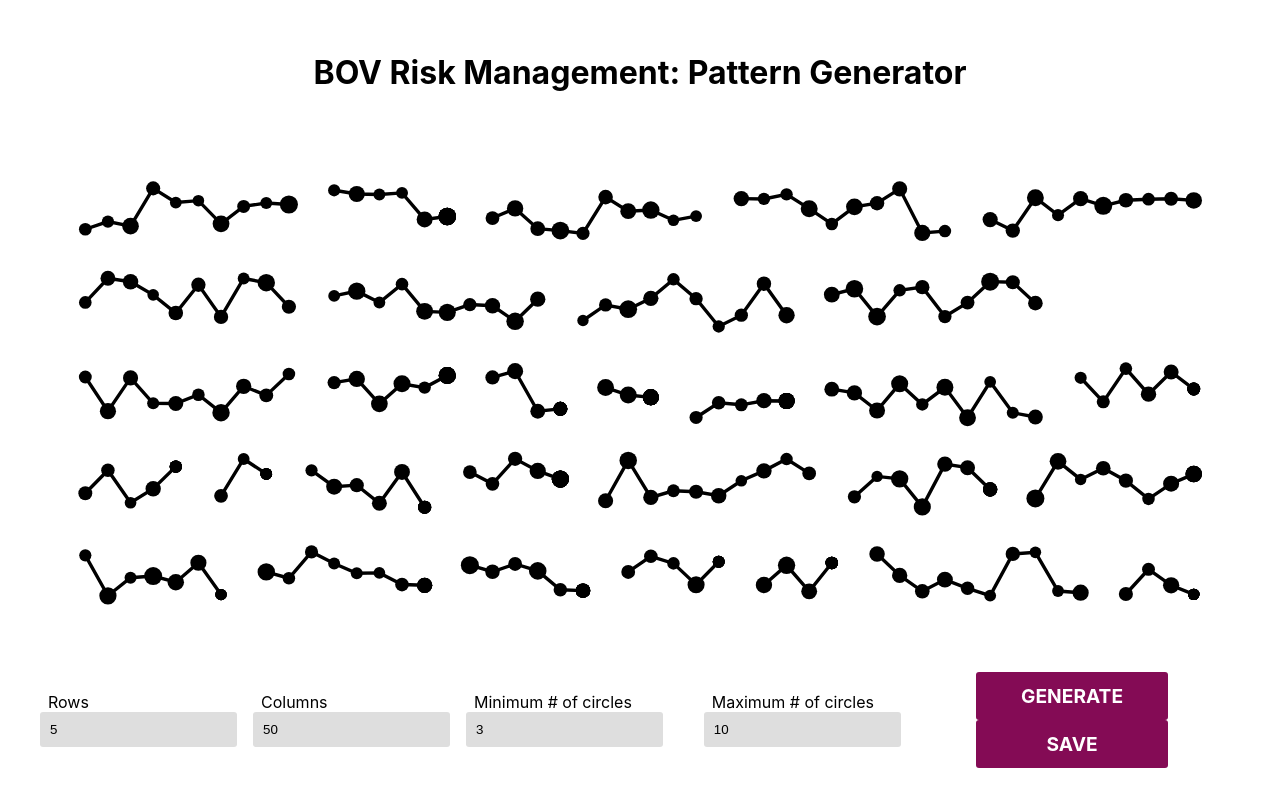
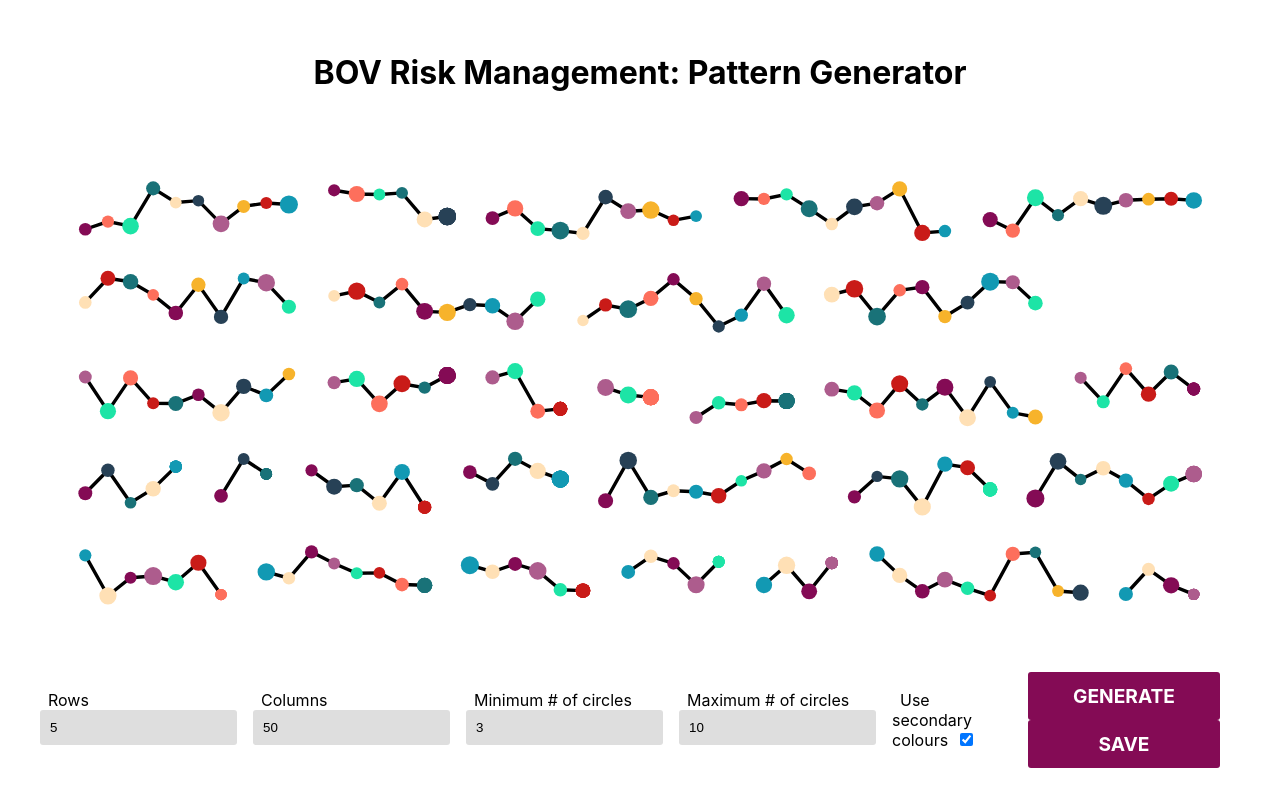
Before and after one commit to james-camilleri/bov-risk-pattern-generator, a React (Create React App) app: page / in a window 1280 px wide. Built offline with nearby package versions, Linux system fonts and the light colour scheme; a web font is replaced by a local one.

Commit message:
Add colours

```diff
--- a/src/App.jsx
+++ b/src/App.jsx
@@ -14,7 +14,8 @@ function App () {
     columns: 50,
     maxCircles: 10,
     minCircles: 3,
-    rows: 5
+    rows: 5,
+    useSecondaryColours: true
   })
 
   const onSave = () => {}
@@ -25,7 +26,7 @@ function App () {
         <h1>BOV Risk Management: Pattern Generator</h1>
       </header>
 
-      <Pattern {...configuration} />
+      <Pattern {...configuration} key={JSON.stringify(configuration)} />
 
       <footer>
         <div className='controls'>
@@ -65,11 +66,22 @@ function App () {
           <div className='control'>
             <label itemID='maxCircles'>Maximum # of circles</label>
             <input
-              id='X'
+              id='maxCircles'
               type='number'
               value={configuration.maxCircles}
               onChange={e => setConfiguration(
                 { ...configuration, maxCircles: e.target.value }
+              )}
+            />
+          </div>
+          <div className='control'>
+            <label itemID='useSecondaryColours'>Use secondary colours</label>
+            <input
+              id='useSecondaryColours'
+              type='checkbox'
+              checked={configuration.useSecondaryColours}
+              onChange={e => setConfiguration(
+                { ...configuration, useSecondaryColours: e.target.checked }
               )}
             />
           </div>
--- a/src/Pattern/index.jsx
+++ b/src/Pattern/index.jsx
@@ -16,7 +16,25 @@ const MIN_RADIUS = MIN_DIAMETER / 2
 const MAX_DIAMETER = COLUMN_WIDTH * 0.8
 const MAX_RADIUS = MAX_DIAMETER / 2
 
-function generateRow ({ columns, maxCircles, minCircles }) {
+const PRIMARY_COLOURS = [
+  '#840B55', // BOV purple
+  '#F7B32B', // amber
+  '#197278', // teal
+  '#FD6F5C', // salmon
+  '#1DE4A6' // mint
+]
+
+const SECONDARY_COLOURS = [
+  '#AD5C8D', // mauve
+  '#274156', // navy blue
+  '#1299B3', // cyan
+  '#FFE0B5', // pale flesh
+  '#C91B18' // red
+]
+
+function generateRow (params) {
+  const { columns, useSecondaryColours, maxCircles, minCircles } = params
+
   let freeColumns = columns + 1 // +1 column for last graph spacing.
 
   const circleCounts = []
@@ -45,11 +63,26 @@ function generateRow ({ columns, maxCircles, minCircles }) {
     shuffleArray(circleCounts)
   }
 
-  return generateCircleAttributes(circleCounts, maxCircles)
+  return generateCircleAttributes({
+    circleCounts,
+    maxCircles,
+    useSecondaryColours
+  })
 }
 
-function generateCircleAttributes (circleCounts, maxCircles) {
+function generateCircleAttributes (params) {
+  const { circleCounts, maxCircles, useSecondaryColours } = params
+
   let startColumn = 0
+
+  let colours = PRIMARY_COLOURS
+    .concat(useSecondaryColours ? SECONDARY_COLOURS : [])
+  shuffleArray(colours)
+
+  if (colours.length < maxCircles) {
+    const repeat = Math.ceil(maxCircles / colours.length)
+    colours = Array(repeat).fill(colours).flat()
+  }
 
   return circleCounts.map(count => {
     const circleAttributes = Array(count).fill().map((_, i) => {
@@ -58,7 +91,7 @@ function generateCircleAttributes (circleCounts, maxCircles) {
       const r = randomBetween(MIN_RADIUS, MAX_RADIUS)
 
       // TODO: Add colours.
-      const fill = 'black'
+      const fill = colours[i]
 
       return { cx, cy, r, fill }
     })
@@ -75,12 +108,18 @@ export const Pattern = (props) => {
     columns,
     maxCircles,
     minCircles,
-    rows
+    rows,
+    useSecondaryColours
   } = props
 
   const patternRows = Array(rows)
     .fill()
-    .map(() => generateRow({ columns, maxCircles, minCircles }))
+    .map(() => generateRow({
+      columns,
+      useSecondaryColours,
+      maxCircles,
+      minCircles
+    }))
 
   const width = columns * COLUMN_WIDTH
   const height = rows * (ROW_HEIGHT + COLUMN_WIDTH) - COLUMN_WIDTH
```
